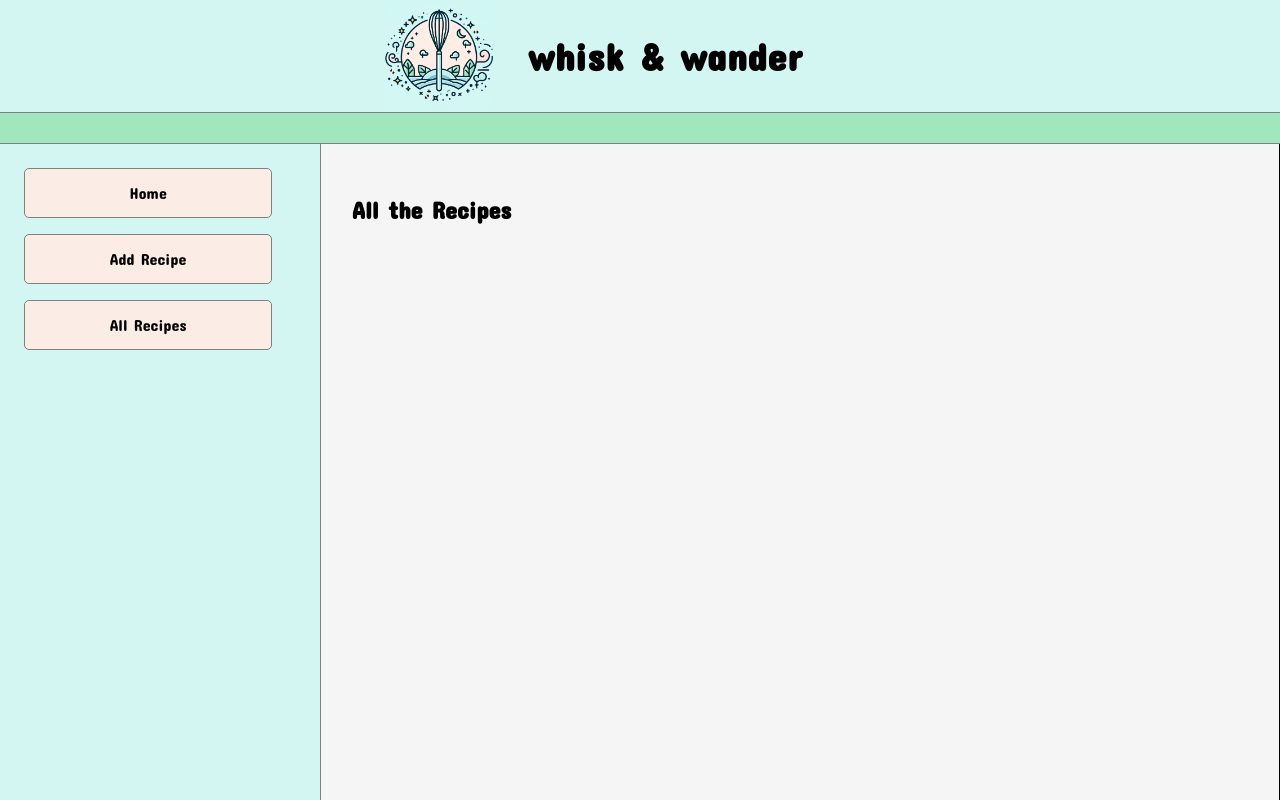
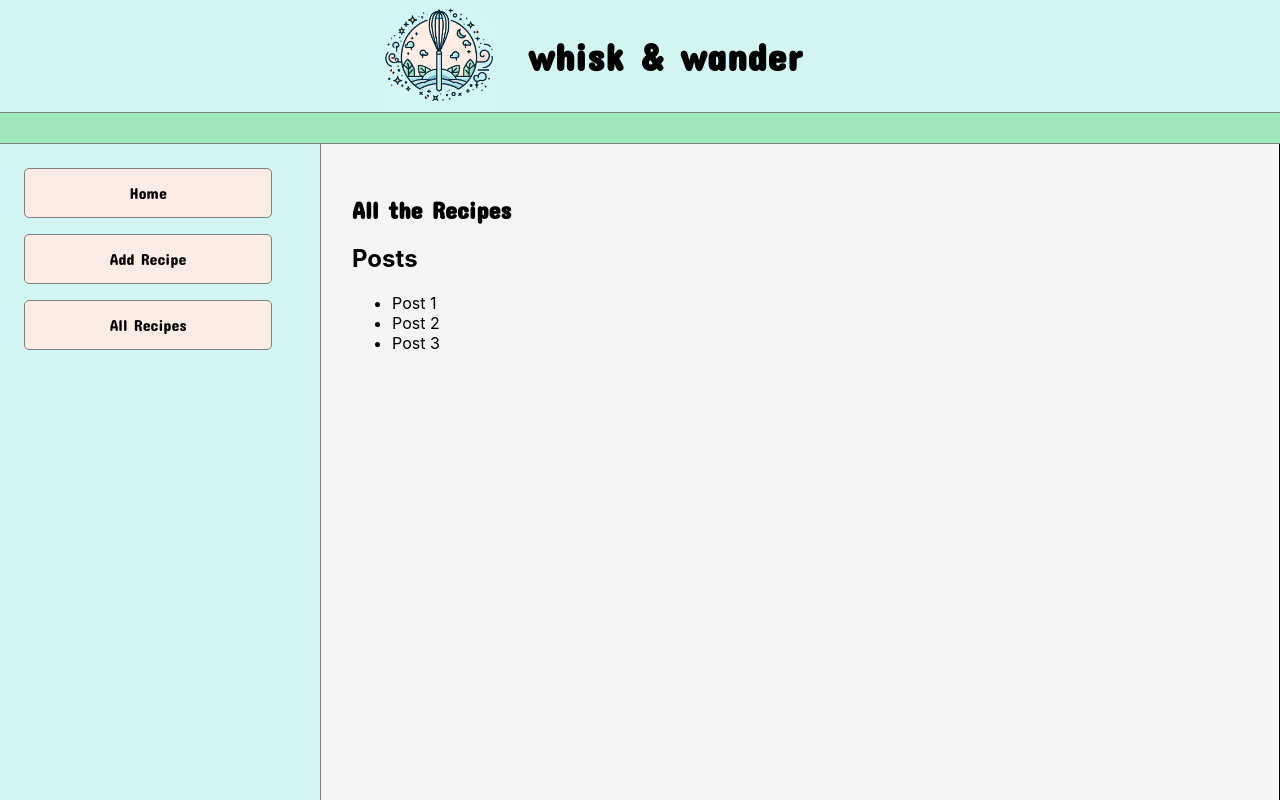
Before and after one commit to allisonwinder/whisk-and-wander, a React (Create React App) app: page /recipes in a window 1280 px wide. Built offline with nearby package versions, Linux system fonts and the light colour scheme; data requests are answered from the project's data file.

Commit message:
we got a basic database now!

```diff
--- /dev/null
+++ b/db.json
@@ -0,0 +1,7 @@
+{
+  "posts": [
+    { "id": 1, "title": "Post 1" },
+    { "id": 2, "title": "Post 2" },
+    { "id": 3, "title": "Post 3" }
+  ]
+}
--- a/src/components/RecipeList.tsx
+++ b/src/components/RecipeList.tsx
@@ -1,3 +1,24 @@
+import React, { useState, useEffect } from "react";
+
 export default function RecipeList() {
-  return <h1 className="brand">All the Recipes</h1>;
+  const [posts, setPosts] = useState<any[]>([]);
+
+  useEffect(() => {
+    fetch("http://localhost:3001/posts")
+      .then((response) => response.json())
+      .then((data) => setPosts(data))
+      .catch((error) => console.error("Error fetching data:", error));
+  }, []);
+
+  return (
+    <div>
+      <h1 className="brand">All the Recipes</h1>
+      <h1>Posts</h1>
+      <ul>
+        {posts.map((post) => (
+          <li key={post.id}>{post.title}</li>
+        ))}
+      </ul>
+    </div>
+  );
 }
```
Also changed, not shown: package.json (+5 -2 lines), tsconfig.json (+2 -8 lines), src/db.json (deleted), 1 other file (tests, documents, lock files or other folders).
